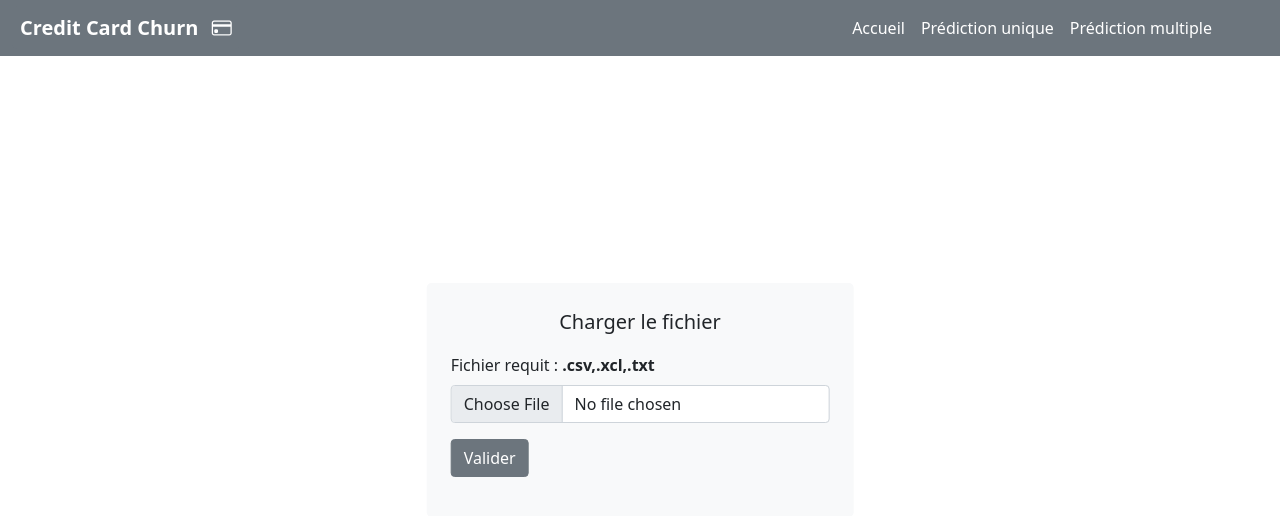
After one commit to kevinDlan/churn_app, a Django app: page /load_file/ in a window 1280 px wide. The commit adds this page. Shown: the top 516 px of the page. Run offline with Django 3.2, Linux system fonts and the light colour scheme; some libraries are stand-ins or nearby versions.

Commit message:
upload file feature

```diff
--- a/CardCreditApp/settings.py
+++ b/CardCreditApp/settings.py
@@ -16,6 +16,9 @@ from pathlib import Path
 
 # Build paths inside the project like this: BASE_DIR / 'subdir'.
 BASE_DIR = Path(__file__).resolve().parent.parent
+
+MEDIA_URL = '/media/'
+MEDIA_ROOT = os.path.join(BASE_DIR,'media')
 
 
 # Quick-start development settings - unsuitable for production
--- a/creditCard/static/creditCard/css/main.css
+++ b/creditCard/static/creditCard/css/main.css
@@ -1,3 +1,4 @@
-nav ul li a:hover{
-    color: rgb(182, 55, 55);
+.th{
+    font-size: small;
+    text-align:center;
 }
--- a/creditCard/templates/creditCard/db_test.html
+++ b/creditCard/templates/creditCard/db_test.html
@@ -1,7 +1,7 @@
 {% extends '../layouts/layout.html' %}
 {% block title %}Machine Leaning Scoring App | db test{% endblock title %}
 {% block main %}
-        <div class="bg-light p-4 rounded-3 col-9 col-lg-4 position-absolute top-50 start-50 translate-middle">
+<div class="bg-light p-4 rounded-3 col-9 col-lg-4 position-absolute top-50 start-50 translate-middle">
             <div class="text-center">
                 {% comment %} <h2 id="title">Credit Card Churn</h2> {% endcomment %}
                 <p class="lead">Veuillez entrer le nombre de client</p>
@@ -21,5 +21,5 @@
                     </form>
                 </div>
             </div>
-        </div>
+</div>
 {% endblock main %}
--- /dev/null
+++ b/creditCard/templates/creditCard/load_file.html
@@ -0,0 +1,24 @@
+{% extends '../layouts/layout.html' %}
+{% block title %}Machine Leaning Scoring App{% endblock title %}
+{% block main %}
+<div class="bg-light p-4 rounded-3 col-9 col-lg-4 position-absolute top-50 start-50 translate-middle">
+            <div class="text-center">
+                <p class="lead">Charger le fichier</p>
+            </div>
+            <div class="row justify-content-center">
+                <div class="col-lg-12">
+                    <!-- App form -->
+                    <form action="{% url 'save_file' %}" method="POST" enctype="multipart/form-data">
+                    {% csrf_token %}
+                        <div class="col-md-12">
+                            <label for="formFile" class="form-label">Fichier requit : <span class='fw-bold'>.csv,.xcl,.txt</span></label>
+                        <input class="form-control" type="file" name="file" accept=".csv,.txt,.xcl">
+                        </div>
+                        <div class="col-md-4 mt-3">
+                            <button type="submit" class="btn btn-secondary mb-3">Valider</button>
+                        </div>
+                    </form>
+                </div>
+            </div>
+</div>
+{% endblock %}
--- a/creditCard/urls.py
+++ b/creditCard/urls.py
@@ -1,4 +1,6 @@
+from os import name
 from django.urls import path
+from numpy import nan
 from . import views
 
 urlpatterns = [
@@ -7,4 +9,6 @@ urlpatterns = [
     path('single_result/', views.single_result, name = 'single_result'),
     path('db_test/', views.db_test, name = 'db_test'),
     path('db_result/', views.db_result, name = 'db_result'),
+    path('load_file/', views.load_file, name = 'load_file'),
+    path('save_file/', views.save_file, name = 'save_file'),
 ]
--- a/creditCard/views.py
+++ b/creditCard/views.py
@@ -1,3 +1,4 @@
+from CardCreditApp.settings import BASE_DIR
 from django.http.response import HttpResponse
 from django.shortcuts import render
 import numpy as np
@@ -5,8 +6,9 @@ import pandas as pd
 from pickle import load
 from sklearn.ensemble import GradientBoostingClassifier
 from sklearn.preprocessing import RobustScaler
-import math
+import os
 from .models import Clients
+from django.core.files.storage import FileSystemStorage
 
 
 col = ['Total_Ct_Chng_Q4_Q1','Total_Trans_Amt','Total_Revolving_Bal','Total_Relationship_Count','Total_Amt_Chng_Q4_Q1','Total_Trans_Ct','Contacts_Count_12_mon']
@@ -79,8 +81,31 @@ def db_result(request):
 
     data['prediction'] = np.where(predict == 0,'Existing Customer','Attrited Customer')
     data = data.drop('id', axis=1)
-    cols = data.columns
     datas = data.values
     # return HttpResponse(data.to_html())
-    contexts = {'datas':datas, 'cols':cols}
+    contexts = {'datas':datas,'comeFrom':'db_result','txt':"Tableau d'observation des prédictions"}
     return render(request, 'creditCard/db_result.html', context=contexts )
+
+def load_file(request):
+    return render(request, 'creditCard/load_file.html')
+
+def save_file(request):
+    if request.method == 'POST':
+        file = request.FILES.get('file')
+        fss = FileSystemStorage()
+        filename = fss.save(file.name, file)
+        url = fss.url(filename)
+        _,file_ext = os.path.splitext(file.name)
+        if file_ext == ".csv":
+            data = pd.read_csv(f'media/{filename}', sep=',',na_values="Unknow")
+        elif file_ext == '.xcl':
+            data = pd.read_excel(f'media/{filename}')
+        elif file_ext == '.txt':
+            data = pd.read_table(f'media/{filename}')
+        else:
+            data = None
+
+    data = data.drop('id', axis=1)
+    datas = data.values
+    contexts = {'datas':datas,'comeFrom':'load_file' ,'txt':"Contenu du Fichier Charger"}
+    return render(request, 'creditCard/db_result.html', context=contexts)
```
Also changed, not shown: creditCard/templates/creditCard/db_result.html (+15 -6 lines), creditCard/templates/creditCard/index.html (+6 -3 lines).
